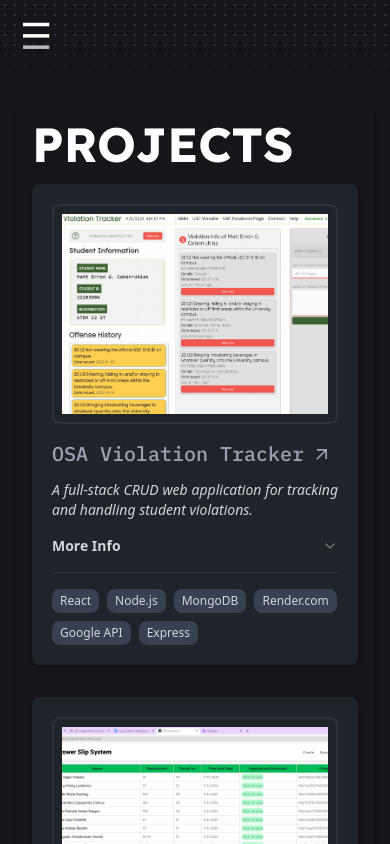
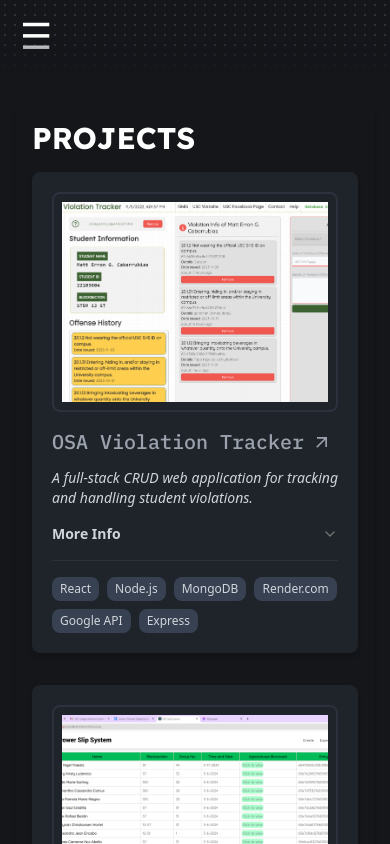
Before and after one commit to devliqht/portfolio, a React (Vite) app: page /projects in a window 390 px wide. Shown: the top 844 px of the page. Built offline with nearby package versions, Linux system fonts and the light colour scheme.

Commit message:
ADD: Scroll to top functionality

```diff
--- a/src/App.tsx
+++ b/src/App.tsx
@@ -1,7 +1,9 @@
 import { BrowserRouter as Router, Routes, Route } from "react-router-dom";
-import Header from "./components/Header.tsx";
 import Hero from "./pages/Hero.tsx";
 import Projects from "./pages/Projects.tsx";
+
+import Header from "@/components/Header.tsx";
+import ScrollToTop from "@/components/ScrollToTop.tsx";
 import './App.css';
 
 function App() {
@@ -10,6 +12,7 @@ function App() {
     <Router>
       <div>
         <Header></Header>
+        <ScrollToTop></ScrollToTop>
         <Routes>
           <Route path="/" element={<Hero />} />
           <Route path="/projects" element={<Projects />} />
--- a/src/components/Containers.tsx
+++ b/src/components/Containers.tsx
@@ -57,7 +57,7 @@ const ProjectsContainer: React.FC<ProjectsContainerProps> = ({
           <MdArrowOutward />
           <span className="absolute bottom-[-4px] left-0 h-[2px] w-0 bg-gray-400 transition-all duration-300 group-hover:w-full"></span>
         </a>
-        <div className="text-gray-300 text-justify h-full text-sm italic ">
+        <div className="text-gray-300 text-justify h-full text-sm italic w-full">
           {children}
           <Accordion type="single" collapsible>
           <AccordionItem value="item-1">
--- /dev/null
+++ b/src/components/ScrollToTop.tsx
@@ -0,0 +1,14 @@
+import { useEffect } from "react";
+import { useLocation } from "react-router-dom";
+
+const ScrollToTop = () => {
+    const location = useLocation();
+
+    useEffect(() => {
+        window.scrollTo(0, 0);
+    }, [location]);
+
+    return null;
+};
+
+export default ScrollToTop;
--- a/src/pages/Projects.tsx
+++ b/src/pages/Projects.tsx
@@ -25,8 +25,8 @@ const Projects = () => {
   return (
     <div className="h-full flex flex-col justify-center md:items-center p-4 md:p-6">
       <AnimatedContainer delay={200}>
-        <BasicContainer className="border-none mt-0">
-          <h3 className="text-5xl text-[var(--white)] lexend-deca-700 md:text-left mb-4 w-full" id="projects">
+        <BasicContainer className="border-none mt-0 p-0">
+          <h3 className="text-3xl md:text-5xl text-[var(--white)] lexend-deca-700 md:text-left mb-4 w-full" id="projects">
             PROJECTS
           </h3>
           <div className="flex flex-col md:flex-row flex-wrap gap-8 md:gap-2 mb-4 w-full">
```
